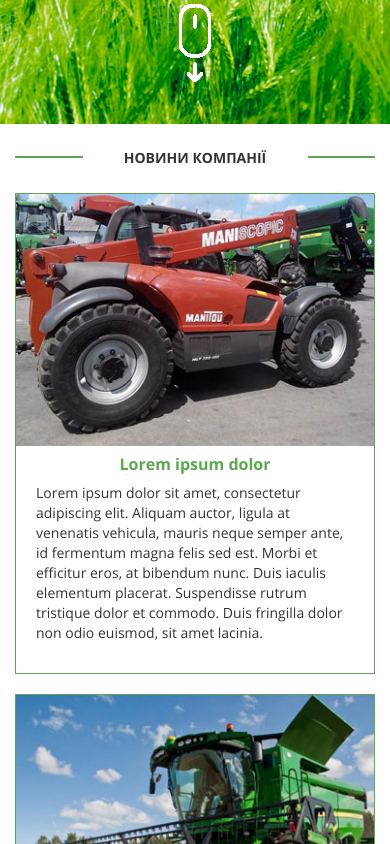
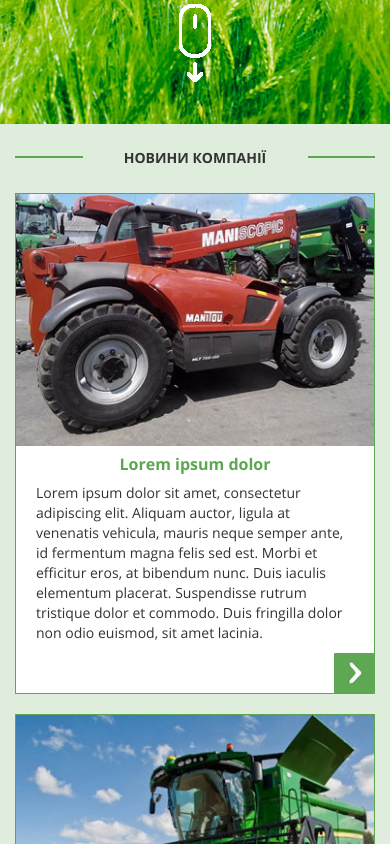
Before and after one commit to GrimReaperUA/agrico-group-layout, a plain HTML site: page index.html in a window 390 px wide. Shown: the part 720-1564 px from the top of the page. Drawn offline with nearby package versions, Linux system fonts and the light colour scheme.

Commit message:
add elemets and mobile style to company news block

```diff
--- a/css/main.css
+++ b/css/main.css
@@ -138,8 +138,8 @@
 }
 
 
-.company-news {
-
+#company-news {
+    background-color: #dfeddc;
 }
 
 
@@ -152,7 +152,7 @@
 
 
 .company-news__header {
-    margin-top: 35px;
+    padding-top: 35px;
 }
 
 
@@ -166,13 +166,15 @@
 
 .company-news__tree_news_row {
     margin-top: 25px;
+    padding-bottom: 25px;
 }
 
 
 .company-news__news-block {
     border: 1px solid #5da752;
-    padding-bottom: 20px;
+    padding-bottom: 40px;
     margin-bottom: 20px;
+    background-color: #fff;
 }
 
 
@@ -200,3 +202,13 @@
     padding-left: 20px;
     padding-right: 20px;
 }
+
+
+.company-news__news_content img {
+    float: right;
+}
+
+
+.company-news__news_content img:hover {
+    float: right;
+}
--- a/css/media.css
+++ b/css/media.css
@@ -22,7 +22,7 @@
 /* Small Devices, Tablets */
 @media only screen and (max-width : 768px) {
     .company-news__header {
-        margin-top: 25px;
+        padding-top: 25px;
     }
     .company-news__block-title {
         font-size: 16px;
@@ -31,15 +31,15 @@
     .company-news__tree_news_row {
         margin-top: 20px;
     }
-    .company-news__news-block img {
-        padding-right: 20px;
+    .company-news__news_content img {
+        margin-right: -20px;
     }
 }
 
 /* Extra Small Devices, Phones */
 @media only screen and (max-width : 480px) {
     .company-news__header {
-        margin-top: 12px;
+        padding-top: 12px;
     }
     .company-news__block-title {
         font-size: 14px;
@@ -61,12 +61,17 @@
         padding-top: 10px;
         font-size: 14px;
     }
+    .company-news__news_content img {
+        width: 40px;
+        height: 40px;
+        margin-right: 0px;
+    }
 }
 
 /* Custom, iPhone Retina */
 @media only screen and (max-width : 320px) {
     .company-news__header {
-        margin-top: 0px;
+        padding-top: 0px;
     }
     .company-news__block-title {
         font-size: 12px;
@@ -87,6 +92,11 @@
     .company-news__news_content p {
         padding-top: 10px;
         font-size: 14px;
+    }
+    .company-news__news_content img {
+        margin-right: 0px;
+        width: 40px;
+        height: 40px;
     }
 }
 
--- a/index.html
+++ b/index.html
@@ -100,6 +100,7 @@
                                 Duis iaculis elementum placerat. Suspendisse rutrum tristique dolor et commodo.
                                 Duis fringilla dolor non odio euismod, sit amet lacinia.
                             </p>
+                            <a href="#"><img src="img/arrow.jpg"></a>
                         </div>
                     </div>
                 </div>
@@ -113,6 +114,7 @@
                                 Duis iaculis elementum placerat. Suspendisse rutrum tristique dolor et commodo.
                                 Duis fringilla dolor non odio euismod, sit amet lacinia.
                             </p>
+                            <a href="#"><img src="img/arrow.jpg"></a>
                         </div>
                     </div>
                 </div>
@@ -126,6 +128,7 @@
                                 Duis iaculis elementum placerat. Suspendisse rutrum tristique dolor et commodo.
                                 Duis fringilla dolor non odio euismod, sit amet lacinia.
                             </p>
+                            <a href="#"><img src="img/arrow.jpg"></a>
                         </div>
                     </div>
                 </div>
```
Also changed, not shown: img/arrow.jpg (added).
